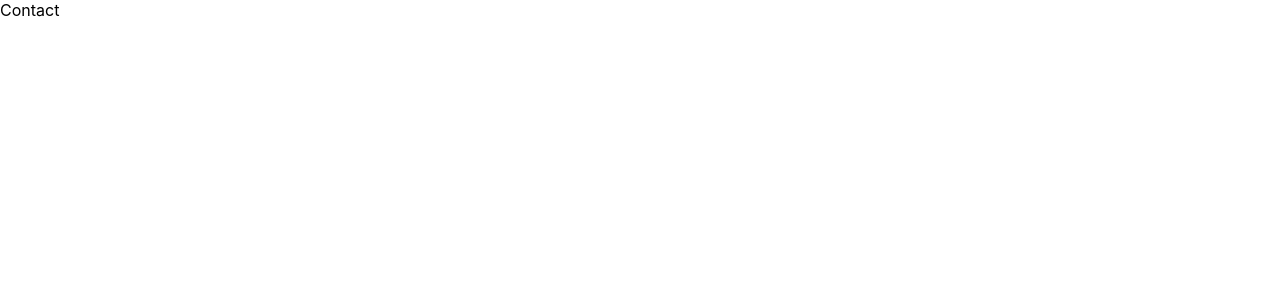
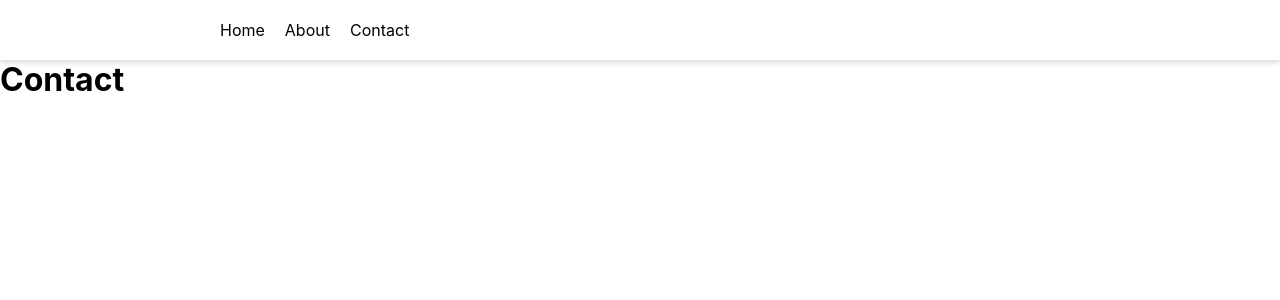
Before and after one commit to yashar6846/motivationToBeJS, a React (Create React App) app in the folder react/JsonServer/yashar/: page /contact in a window 1280 px wide. Shown: the top 300 px of the page. Built offline with nearby package versions, Linux system fonts and the light colour scheme.

Commit message:
add link

```diff
--- a/react/JsonServer/yashar/src/components/navbar/Navbar.jsx
+++ b/react/JsonServer/yashar/src/components/navbar/Navbar.jsx
@@ -1,4 +1,5 @@
 import React from "react";
+import { Link } from "react-router-dom";
 import styles from "./navbar.module.css"
 
 export const Navbar=({title})=>{
@@ -9,9 +10,9 @@ export const Navbar=({title})=>{
             <nav className={styles.navbar}>
                 <h3>{title}</h3>
                 <ul>
-                    <li><a href="/">Home</a></li>
-                    <li><a href="/about">About</a></li>
-                    <li><a href="/contact">Contact</a></li>
+                    <li><Link to="/">Home</Link></li>
+                    <li><Link to="/about">About</Link></li>
+                    <li><Link to="/contact">Contact</Link></li>
                 </ul>
             </nav>
         </div>
--- a/react/JsonServer/yashar/src/components/peges/aboutUs/AboutUs.jsx
+++ b/react/JsonServer/yashar/src/components/peges/aboutUs/AboutUs.jsx
@@ -1,5 +1,17 @@
+import { Foter } from "../../foter/Foter"
+import { Navbar } from "../../navbar/Navbar"
+import styled from "./aboutUs.module.css"
 export const AbouteUs=()=>{
     return(
-        <h2>AbouteUs</h2>
+        <div className={styled.aboutUsWraper}>
+        <Navbar  title="yashar"/>
+        <div className="countainer">
+           <h2>about us</h2>
+            <p>Lorem ipsum dolor sit amet, consectetur adipiscing elit, sed do eiusmod tempor incididunt ut labore et dolore magna aliqua. Ut enim ad minim veniam, quis nostrud exercitation ullamco laboris nisi ut aliquip ex ea commodo consequat. Duis aute irure dolor in reprehenderit in voluptate velit esse cillum dolore eu fug</p>
+            <img src="https://encrypted-tbn0.gstatic.com/images?q=tbn:ANd9GcSIYXtxLpZf-WNw6PYGx6JgXb0GqGweOFOuYOlftBVcj7HInCU0z6Lkvr2wWshD2vnVTvM&usqp=CAU" style={{width: "100%" }}/>
+           </div>
+           <Foter />
+        </div>
+
     )
 }
--- /dev/null
+++ b/react/JsonServer/yashar/src/components/peges/aboutUs/aboutUs.module.css
@@ -0,0 +1,12 @@
+.aboutUsWraper{
+
+}
+
+.aboutUsWraper h2 {
+    margin: 40px 0px;
+
+
+}
+.aboutUsWraper p{
+
+}
--- a/react/JsonServer/yashar/src/components/peges/contact/Contact.jsx
+++ b/react/JsonServer/yashar/src/components/peges/contact/Contact.jsx
@@ -1,6 +1,10 @@
-
+import { Navbar } from "../../navbar/Navbar"
+import styled from "./contact.module.css"
 export const Contact=()=>{
     return(
-        <p>Contact</p>
+        <div className={styled.contactWrapper}>
+            <Navbar />
+            <h1>Contact</h1>
+        </div>
     )
 }
--- /dev/null
+++ b/react/JsonServer/yashar/src/components/peges/contact/contact.module.css
@@ -0,0 +1,3 @@
+.contactWrapper{
+
+}
--- a/react/JsonServer/yashar/src/index.css
+++ b/react/JsonServer/yashar/src/index.css
@@ -21,3 +21,7 @@ padding: 0;
 .countainer{
   padding: 0 160px;
 }
+a{
+  text-decoration: none;
+  color: inherit;
+}
```
